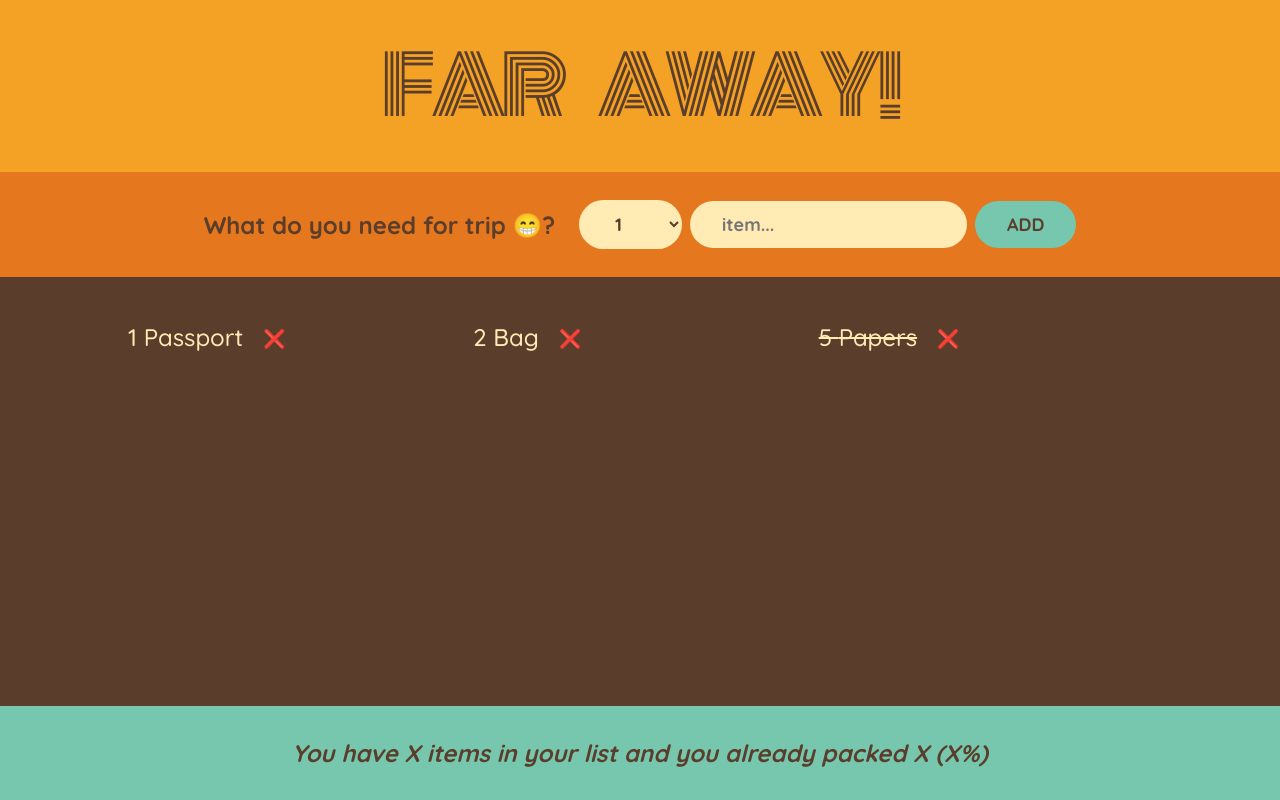
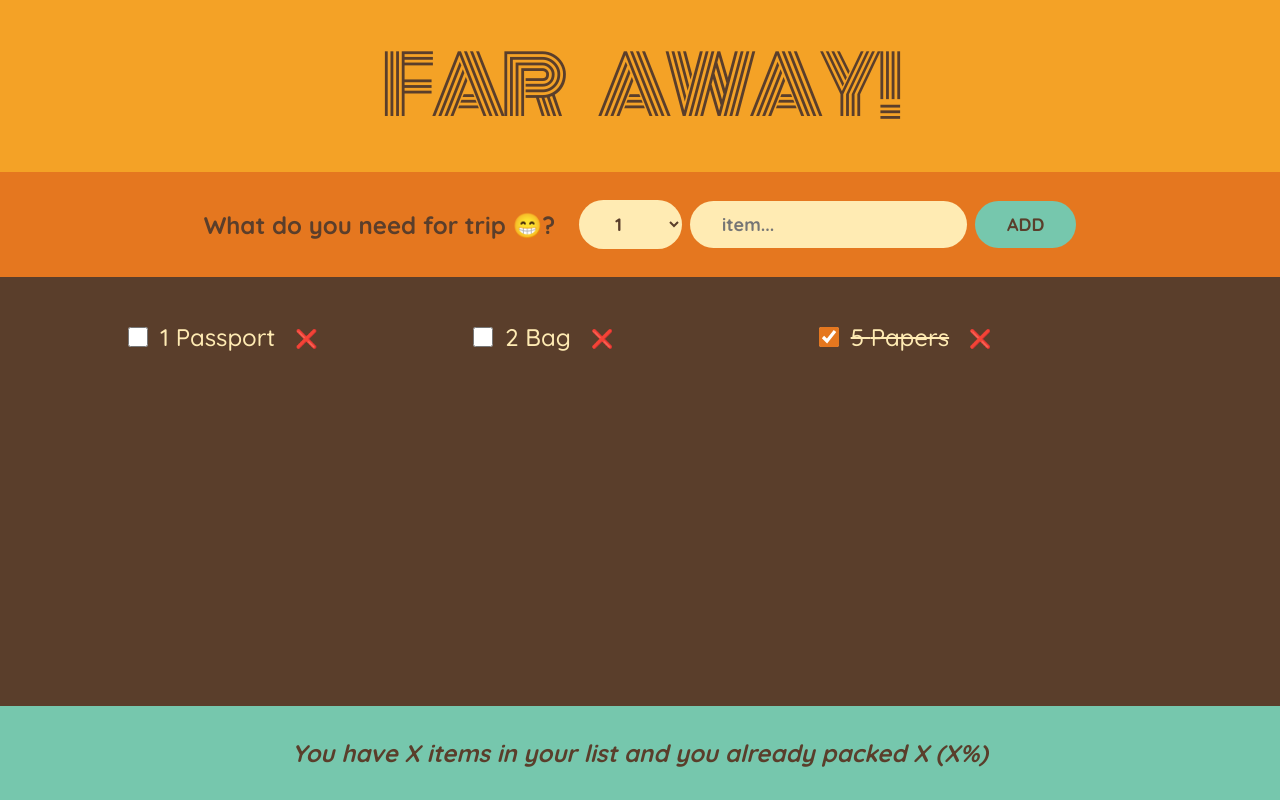
Before and after one commit to AhmedHafez1/travel-list, a React (Create React App) app: page / in a window 1280 px wide. Built offline with nearby package versions, Linux system fonts and the light colour scheme; the HTML template or start-up script is replaced by a standard one.

Commit message:
handleToggleItem

```diff
--- a/src/App.js
+++ b/src/App.js
@@ -21,11 +21,21 @@ export default function App() {
     setPackList((list) => list.filter((item) => item.name !== name));
   }
 
+  function handleToggleItem(name) {
+    setPackList((list) =>
+      list.map((x) => (x.name === name ? { ...x, packed: !x.packed } : x))
+    );
+  }
+
   return (
     <div className="app">
       <Logo />
       <Form onAddItem={handleAddItem} />
-      <PackingList packList={packList} onDeleteItem={handleDeleteItem} />
+      <PackingList
+        packList={packList}
+        onDeleteItem={handleDeleteItem}
+        onToggleItem={handleToggleItem}
+      />
       <Stats />
     </div>
   );
--- a/src/components/PackingList.js
+++ b/src/components/PackingList.js
@@ -1,20 +1,30 @@
 import React from 'react';
 
-export default function PackingList({ packList, onDeleteItem }) {
+export default function PackingList({ packList, onDeleteItem, onToggleItem }) {
   return (
     <div className="list">
       <ul>
         {packList.map((item) => (
-          <Item item={item} onDeleteItem={onDeleteItem} key={item.name} />
+          <Item
+            item={item}
+            onDeleteItem={onDeleteItem}
+            key={item.name}
+            onToggleItem={onToggleItem}
+          />
         ))}
       </ul>
     </div>
   );
 }
 
-function Item({ item, onDeleteItem }) {
+function Item({ item, onDeleteItem, onToggleItem }) {
   return (
     <li>
+      <input
+        type="checkbox"
+        checked={item.packed}
+        onChange={() => onToggleItem(item.name)}
+      />
       <span style={{ textDecoration: item.packed ? 'line-through' : '' }}>
         {item.quantity} {item.name}
       </span>
```
